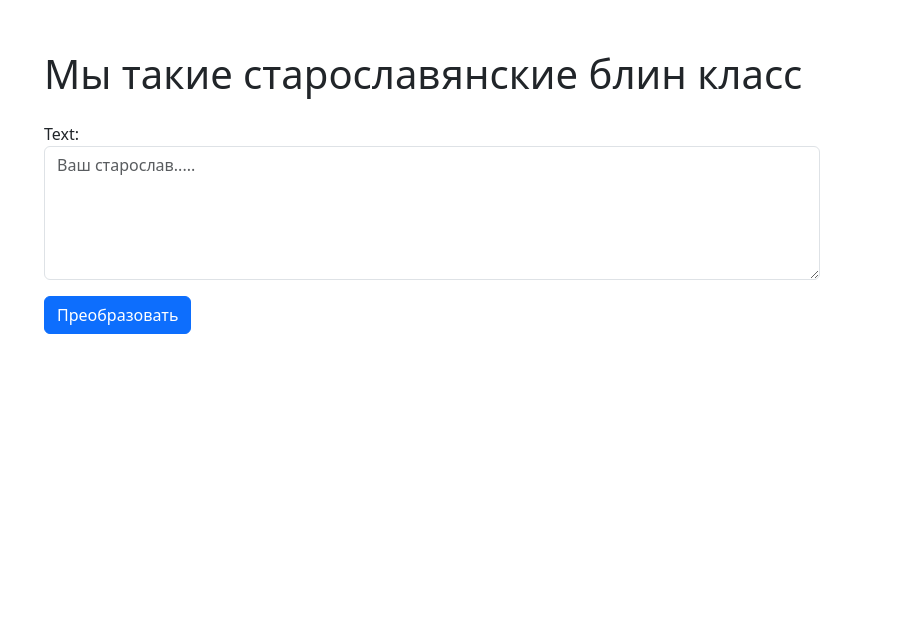
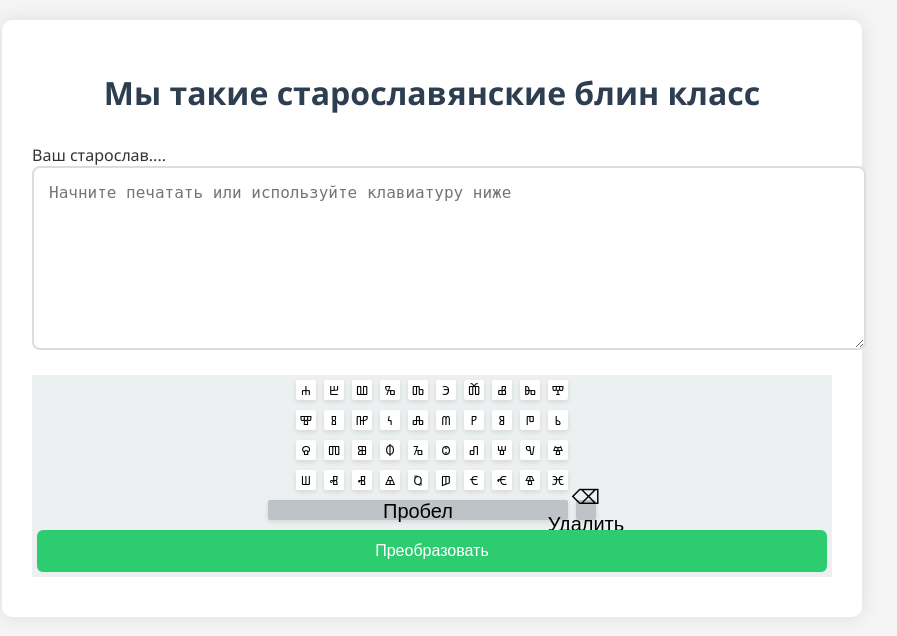
Before and after one commit to anyamelnikova1/glagolic, a Django app: page / in a window 1280 px wide. Shown: the top 636 px of the page, without its empty margins (208-1105 px from the left). Run offline with Django 5.2, Linux system fonts and the light colour scheme.

Commit message:
fighting js

```diff
--- a/glagproj/glag_to_kir/views.py
+++ b/glagproj/glag_to_kir/views.py
@@ -7,7 +7,32 @@ def homee(request):
 
     if request.method == 'POST' and form.is_valid():
         text = form.cleaned_data['text']
-        result = text.upper()
+
+        def alpabet_check(text):
+            IsCyrrilic = False
+            IsGlagolithic = False
+            cyr = ('абвгдежѕзΙиклмнопрстѹфххѠцчшщъыьѣѧѩѫѭ')
+            glag = ('ⰰ ⰱ ⰲ ⰳ ⰴ ⰵ ⰶ ⰷ ⰸ ⰺ ⰻ ⰽ ⰾ ⰿ ⱀ ⱁ ⱂ ⱃ ⱄ ⱅ ⱆ ⱇ ⱈ ⱒ ⱉ ⱌ ⱍ ⱎ ⱋ ⱏ ⱏⰺ ⱐ ⱑ ⱔ ⱗ ⱘ ⱙ')
+            glag = glag.split(' ')
+
+            if text[0] in cyr:
+                IsCyrrilic = True
+            else:
+                IsGlagolithic = True
+
+            for letter in text:
+                if letter in cyr:
+                    IsCyrrilic = True
+                elif letter in glag:
+                    IsGlagolithic = True
+
+            if IsCyrrilic == IsGlagolithic:
+                result = 'ВЗБОЛТАТЬ, НО НЕ СМЕШИВАТЬ (Кириллицу и Глаголицу)'
+                return result
+            else:
+                result = 'OK'
+                return text * 2
+
 
     return render(request, 'home.html', {
         'form': form,
--- /dev/null
+++ b/glagproj/static/glag_to_kir/css/style.css
@@ -0,0 +1,142 @@
+/* Основные стили */
+body {
+    font-family: 'Segoe UI', Tahoma, Geneva, Verdana, sans-serif;
+    background-color: #f5f5f5;
+    margin: 0;
+    padding: 20px;
+    color: #333;
+}
+
+.container {
+    max-width: 800px;
+    margin: 0 auto;
+    background: white;
+    padding: 30px;
+    border-radius: 10px;
+    box-shadow: 0 0 20px rgba(0,0,0,0.1);
+}
+
+h1 {
+    color: #2c3e50;
+    text-align: center;
+    margin-bottom: 30px;
+}
+
+/* Поле ввода */
+.form-control {
+    width: 100%;
+    padding: 15px;
+    border: 2px solid #ddd;
+    border-radius: 8px;
+    font-size: 16px;
+    margin-bottom: 20px;
+    resize: vertical;
+    min-height: 150px;
+    transition: border 0.3s;
+}
+
+.form-control:focus {
+    border-color: #3498db;
+    outline: none;
+}
+
+/* Клавиатура */
+.keyboard-container {
+    background: #ecf0f1;
+    padding: 5px;
+    border-radius: 2px;
+    margin-bottom: 10px;
+}
+
+.keyboard-row {
+    display: flex;
+    justify-content: center;
+    margin-bottom: 10px;
+    gap: 8px;
+}
+
+.key {
+    width: 20px;
+    height: 20px;
+    border: none;
+    border-radius: 2px;
+    background: white;
+    font-family: 'Noto Sans Glagolitic', sans-serif;
+    font-size: 12px;
+    cursor: pointer;
+    display: flex;
+    align-items: center;
+    justify-content: center;
+    box-shadow: 0 2px 5px rgba(0,0,0,0.1);
+    transition: all 0.2s;
+    user-select: none;
+}
+
+.key:hover {
+    background: #3498db;
+    color: white;
+    transform: translateY(-2px);
+}
+
+.key:active {
+    transform: translateY(0);
+}
+
+.key.special {
+    background: #bdc3c7;
+    font-size: 20px;
+}
+
+.key.space {
+    width: 300px;
+}
+
+/* Кнопка отправки */
+.btn-submit {
+    background: #2ecc71;
+    color: white;
+    border: none;
+    padding: 12px 25px;
+    font-size: 16px;
+    border-radius: 6px;
+    cursor: pointer;
+    width: 100%;
+    transition: background 0.3s;
+}
+
+.btn-submit:hover {
+    background: #27ae60;
+}
+
+/* Результат */
+.result-box {
+    margin-top: 30px;
+    padding: 20px;
+    background: #f8f9fa;
+    border-radius: 8px;
+    border: 1px solid #ddd;
+}
+
+.result-text {
+    font-family: 'Noto Sans Glagolitic', sans-serif;
+    font-size: 20px;
+    white-space: pre-wrap;
+    line-height: 1.6;
+}
+
+/* Адаптивность */
+@media (max-width: 600px) {
+    .key {
+        width: 40px;
+        height: 40px;
+        font-size: 18px;
+    }
+
+    .key.space {
+        width: 200px;
+    }
+
+    .container {
+        padding: 15px;
+    }
+}
--- a/glagproj/templates/home.html
+++ b/glagproj/templates/home.html
@@ -1,42 +1,93 @@
+{% load static %}
 <!DOCTYPE html>
 <html>
 <head>
-    <title>Мы такие старославянские блин класс</title>
-    <link href="https://cdn.jsdelivr.net/npm/bootstrap@5.3.0/dist/css/bootstrap.min.css" rel="stylesheet">
-    <style>
-        .container {
-            max-width: 800px;
-            margin-top: 50px;
-        }
-        .result-box {
-            margin-top: 20px;
-            padding: 15px;
-            background-color: #f8f9fa;
-            border-radius: 5px;
-        }
-    </style>
+    <title>хихихи</title>
+    <meta charset="UTF-8">
+    <meta name="viewport" content="width=device-width, initial-scale=1.0">
+    <link rel="stylesheet" href="{% static 'glag_to_kir/css/style.css' %}">
+    <link href="https://fonts.googleapis.com/css2?family=Noto+Sans+Glagolitic&display=swap" rel="stylesheet">
 </head>
 <body>
     <div class="container">
-        <h1 class="mb-4">Мы такие старославянские блин класс</h1>
+        <h1>Мы такие старославянские блин класс</h1>
 
         <form method="post">
             {% csrf_token %}
 
-            <div class="mb-3">
-                {{ form.text.label_tag }}
-                {{ form.text }}
+            <div class="form-group">
+                <label for="text-input">Ваш старослав....</label>
+                <textarea id="text-input" name="text" class="form-control" rows="5" placeholder="Начните печатать или используйте клавиатуру ниже"></textarea>
             </div>
 
-            <button type="submit" class="btn btn-primary">Преобразовать</button>
+            <!-- Глаголическая клавиатура -->
+            <div class="keyboard-container">
+                <div class="glagolitic-keyboard">
+                    <div class="keyboard-row">
+                        <button class="key" data-char="Ⰰ">Ⰰ</button>
+                        <button class="key" data-char="Ⰱ">Ⰱ</button>
+                        <button class="key" data-char="Ⰲ">Ⰲ</button>
+                        <button class="key" data-char="Ⰳ">Ⰳ</button>
+                        <button class="key" data-char="Ⰴ">Ⰴ</button>
+                        <button class="key" data-char="Ⰵ">Ⰵ</button>
+                        <button class="key" data-char="Ⰶ">Ⰶ</button>
+                        <button class="key" data-char="Ⰷ">Ⰷ</button>
+                        <button class="key" data-char="Ⰸ">Ⰸ</button>
+                        <button class="key" data-char="Ⰹ">Ⰹ</button>
+                    </div>
+                    <div class="keyboard-row">
+                        <button class="key" data-char="Ⰺ">Ⰺ</button>
+                        <button class="key" data-char="Ⰻ">Ⰻ</button>
+                        <button class="key" data-char="Ⰼ">Ⰼ</button>
+                        <button class="key" data-char="Ⰽ">Ⰽ</button>
+                        <button class="key" data-char="Ⰾ">Ⰾ</button>
+                        <button class="key" data-char="Ⰿ">Ⰿ</button>
+                        <button class="key" data-char="Ⱀ">Ⱀ</button>
+                        <button class="key" data-char="Ⱁ">Ⱁ</button>
+                        <button class="key" data-char="Ⱂ">Ⱂ</button>
+                        <button class="key" data-char="Ⱃ">Ⱃ</button>
+                    </div>
+                    <div class="keyboard-row">
+                        <button class="key" data-char="Ⱄ">Ⱄ</button>
+                        <button class="key" data-char="Ⱅ">Ⱅ</button>
+                        <button class="key" data-char="Ⱆ">Ⱆ</button>
+                        <button class="key" data-char="Ⱇ">Ⱇ</button>
+                        <button class="key" data-char="Ⱈ">Ⱈ</button>
+                        <button class="key" data-char="Ⱉ">Ⱉ</button>
+                        <button class="key" data-char="Ⱊ">Ⱊ</button>
+                        <button class="key" data-char="Ⱋ">Ⱋ</button>
+                        <button class="key" data-char="Ⱌ">Ⱌ</button>
+                        <button class="key" data-char="Ⱍ">Ⱍ</button>
+                    </div>
+                    <div class="keyboard-row">
+                        <button class="key" data-char="Ⱎ">Ⱎ</button>
+                        <button class="key" data-char="Ⱏ">Ⱏ</button>
+                        <button class="key" data-char="Ⱐ">Ⱐ</button>
+                        <button class="key" data-char="Ⱑ">Ⱑ</button>
+                        <button class="key" data-char="Ⱒ">Ⱒ</button>
+                        <button class="key" data-char="Ⱓ">Ⱓ</button>
+                        <button class="key" data-char="Ⱔ">Ⱔ</button>
+                        <button class="key" data-char="Ⱕ">Ⱕ</button>
+                        <button class="key" data-char="Ⱖ">Ⱖ</button>
+                        <button class="key" data-char="Ⱗ">Ⱗ</button>
+                    </div>
+                <div class="keyboard-row">
+                    <button type="button" class="key special space" data-char=" ">Пробел</button>
+                    <button type="button" class="key special" data-action="backspace">⌫ Удалить</button>
+                </div>
+            </div>
+
+            <button type="submit" class="btn-submit">Преобразовать</button>
+
+            {% if result %}
+            <div class="result-box">
+                <h3>Результат:</h3>
+                <div class="result-text">{{ result }}</div>
+            </div>
+            {% endif %}
         </form>
+    </div>
 
-        {% if result %}
-        <div class="result-box">
-            <h4>Результат:</h4>
-            <p>{{ result }}</p>
-        </div>
-        {% endif %}
-    </div>
+    <script src="{% static 'glag_to_kir/js/keyboard.js' %}"></script>
 </body>
 </html>
```
Also changed, not shown: glagproj/glagproj/settings.py (+5 -2 lines), glagproj/static/glag_to_kir/js/keyboard.js (added, +37 -0 lines).
